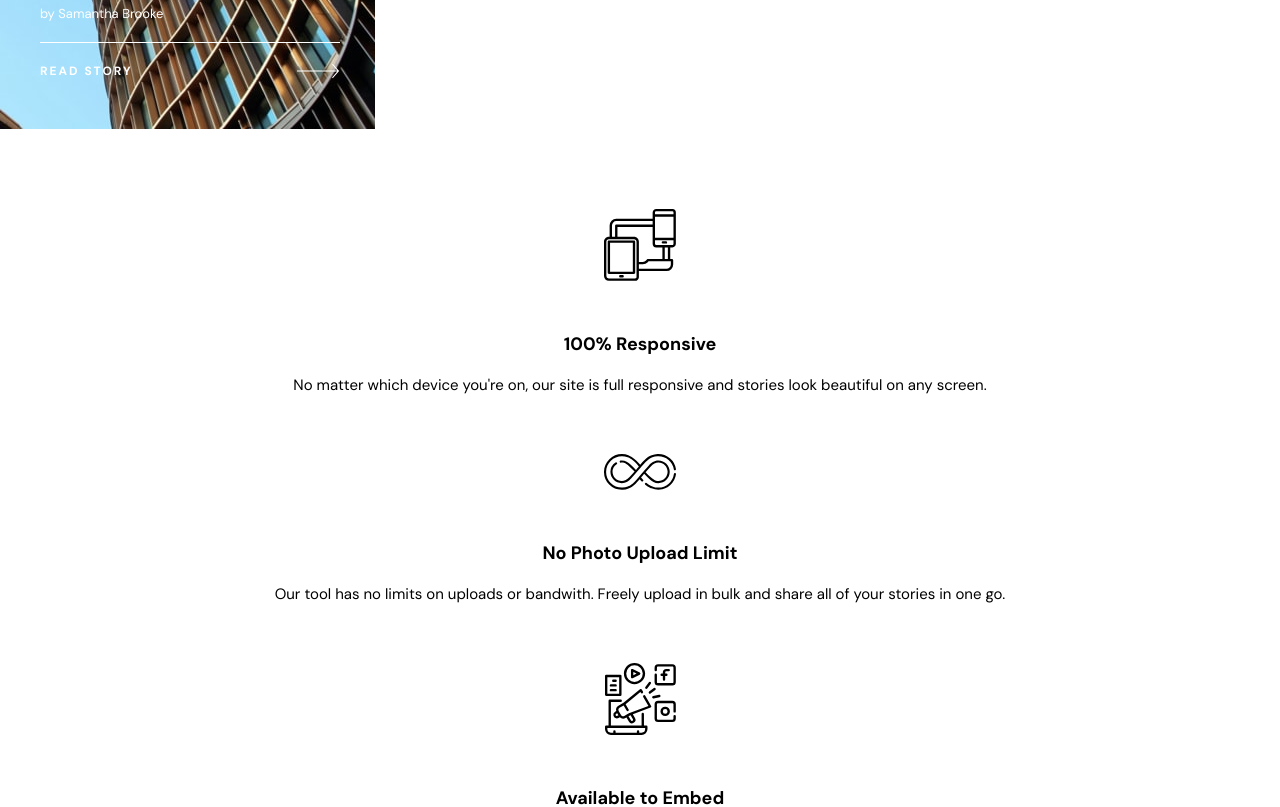
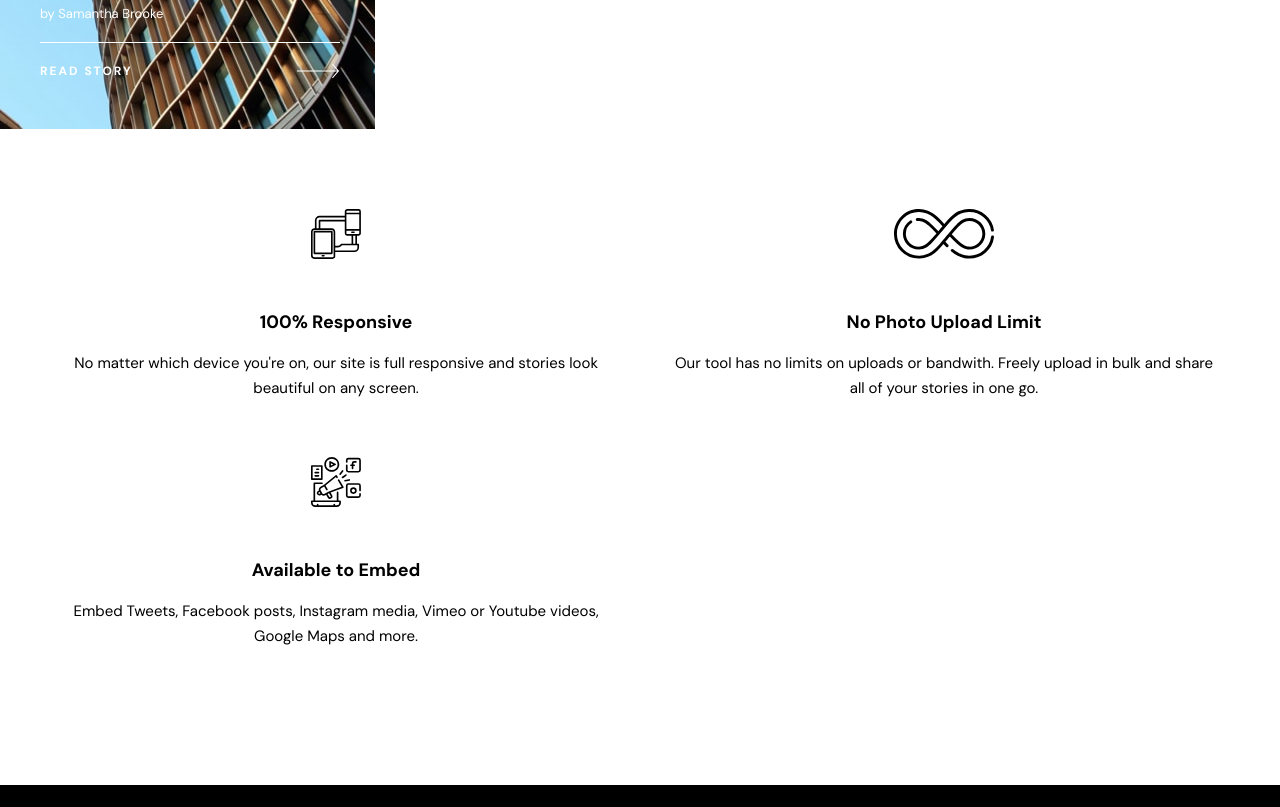
Before and after one commit to marleyanthony/photo-snap, a React (Create React App) app: page / in a window 1280 px wide. Shown: the part 2560-3367 px from the top of the page. Built offline with nearby package versions, Linux system fonts and the light colour scheme.

Commit message:
features tablet layout

```diff
--- a/src/components/MainCard.tsx
+++ b/src/components/MainCard.tsx
@@ -46,7 +46,9 @@ const MainCard: React.FC<MainCardProps> = ({ content }) => {
                         <div className={
                            section.header === 'Create and share your photo stories'
                               ? 'main-card__wrapper main-card__wrapper--gradient-border'
-                              : 'main-card__wrapper'
+                              : section.header === 'Features'
+                                 ? 'main-card__wrapper main-card__wrapper--gradient-border'
+                                 : 'main-card__wrapper'
                         }
                         >
                            <p className="main-card__featured">
--- a/src/styles/main.css
+++ b/src/styles/main.css
@@ -578,6 +578,18 @@
   padding: 8rem 3.2rem;
 }
 
+@media (min-width: 600px) {
+  .features {
+    display: -ms-grid;
+    display: grid;
+    -ms-grid-row: 1;
+    -ms-grid-column: 1;
+    -ms-grid-column-span: 2;
+    grid-area: area;
+        grid-template-areas: 'area area';
+  }
+}
+
 .features__wrapper {
   padding: 0 3rem;
   margin-bottom: 5.6rem;
@@ -585,12 +597,19 @@
 
 @media (min-width: 600px) {
   .features__wrapper {
-    width: 75%;
+    width: 100%;
   }
 }
 
 .features__icon {
   margin-bottom: 4.8rem;
+}
+
+@media (min-width: 600px) {
+  .features__icon {
+    height: 5rem;
+    width: auto;
+  }
 }
 
 .features__title {
```
Also changed, not shown: src/styles/partials/_home.scss (+12 -1 lines), 2 other files (tests, documents, lock files or other folders).
